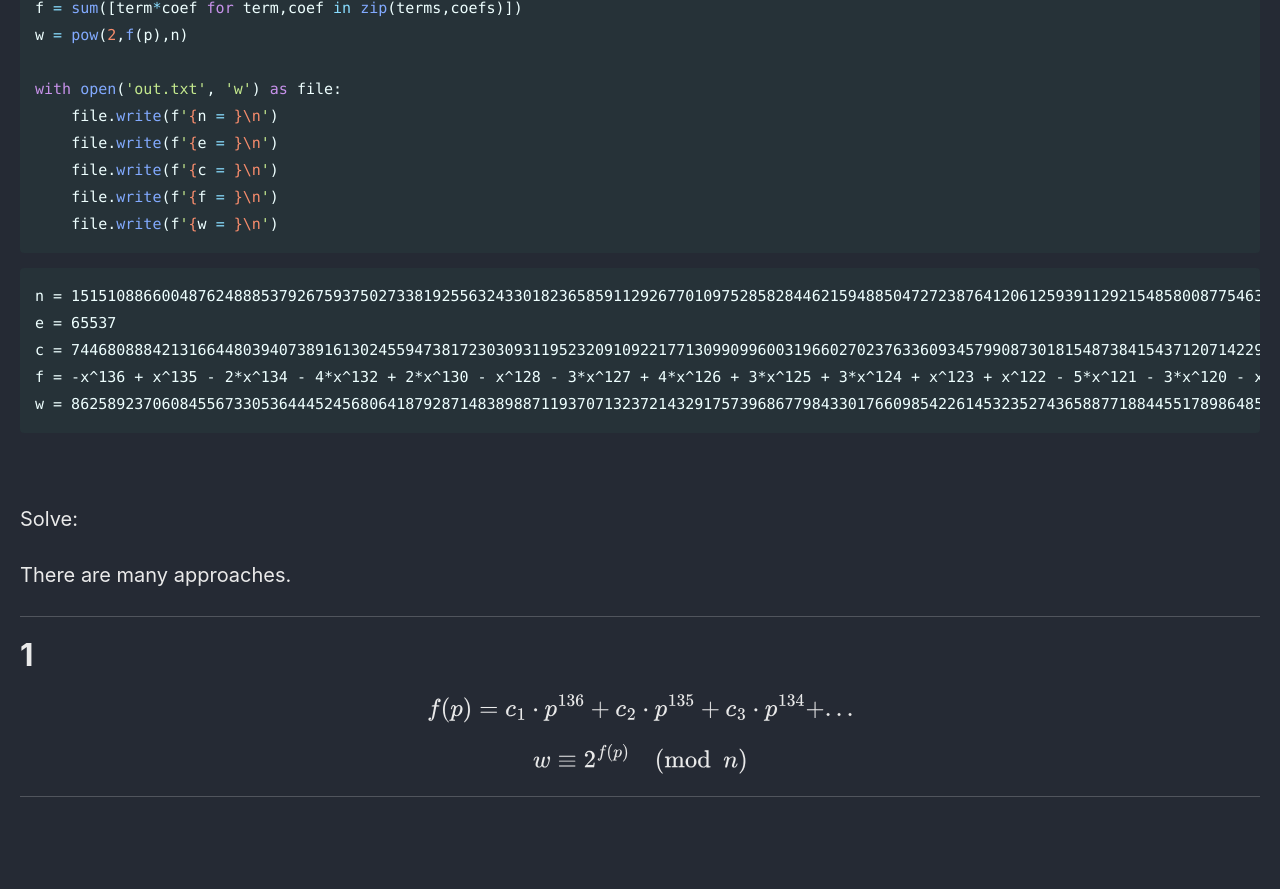
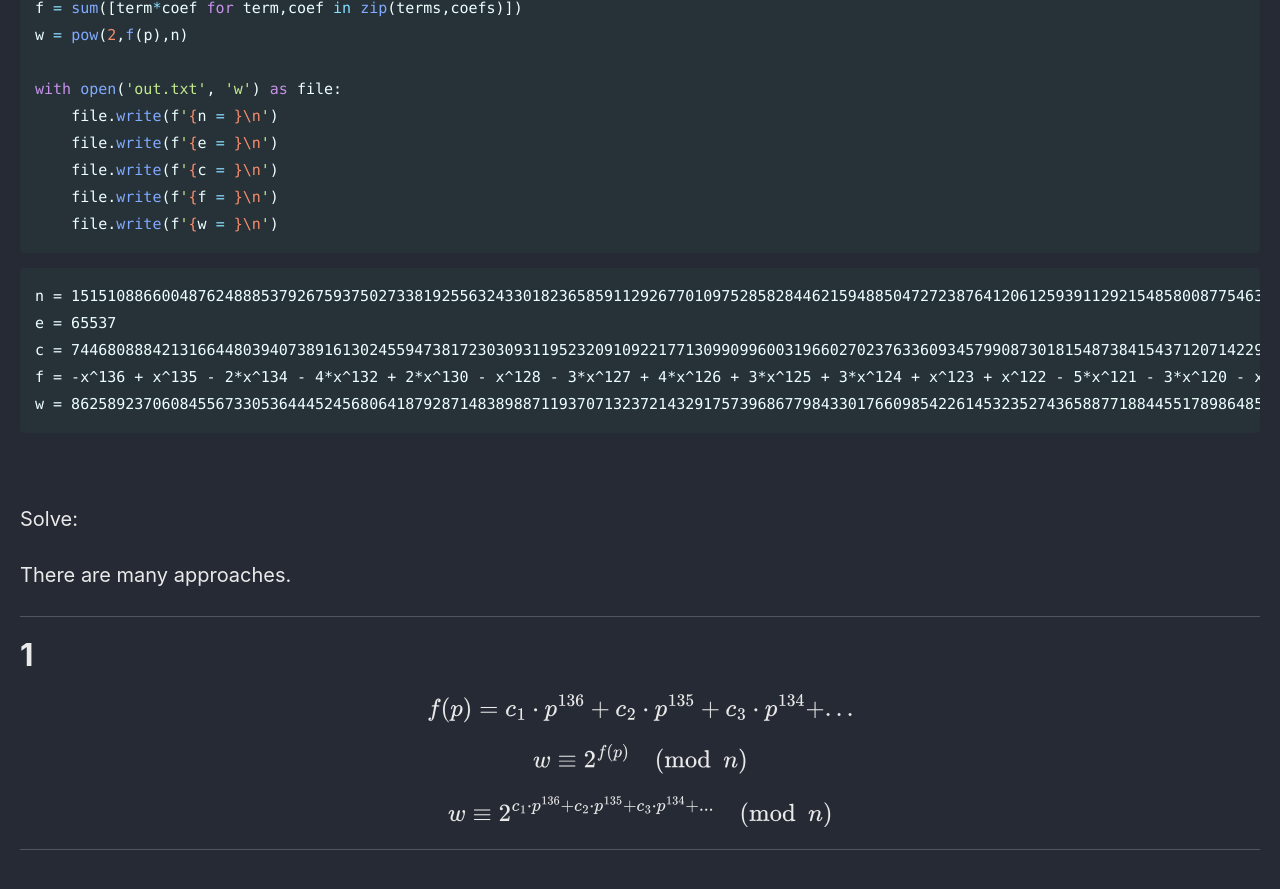
Before and after one commit to Connor-McCartney/Connor-McCartney.github.io, a Jekyll site: the page built from _pages/cryptography/other/univariate-ImaginaryCTF54.md, in a window 1280 px wide and 900 px high, scrolled down 793 px. Shown: the top 889 px of the window. Built offline with Jekyll 4.4.1, drawn with Linux system fonts in a browser that asks for light colours; cached includes are drawn as plain includes; before the commit the page ends 1640 px from its top, so only the background shows below that.

Commit message:
Update univariate-ImaginaryCTF54.md

```diff
--- a/_pages/cryptography/other/univariate-ImaginaryCTF54.md
+++ b/_pages/cryptography/other/univariate-ImaginaryCTF54.md
@@ -65,5 +65,8 @@ $$
 w \equiv 2^{f(p)} \pmod n
 $$
 
+$$
+w \equiv 2^{c_1 \cdot p^{136} + c_2 \cdot p^{135} + c_3 \cdot p^{134} + ...} \pmod n
+$$
 
 ---
```
